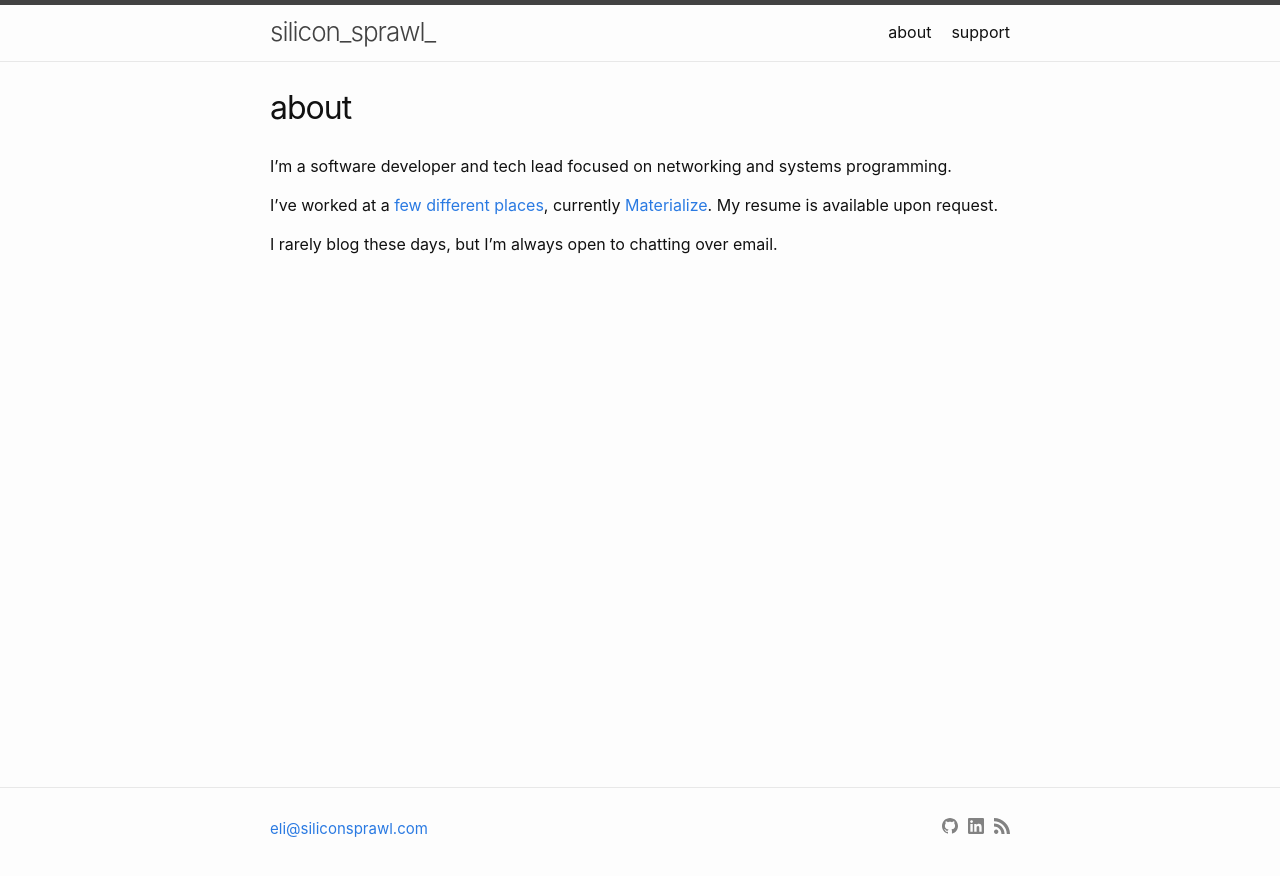
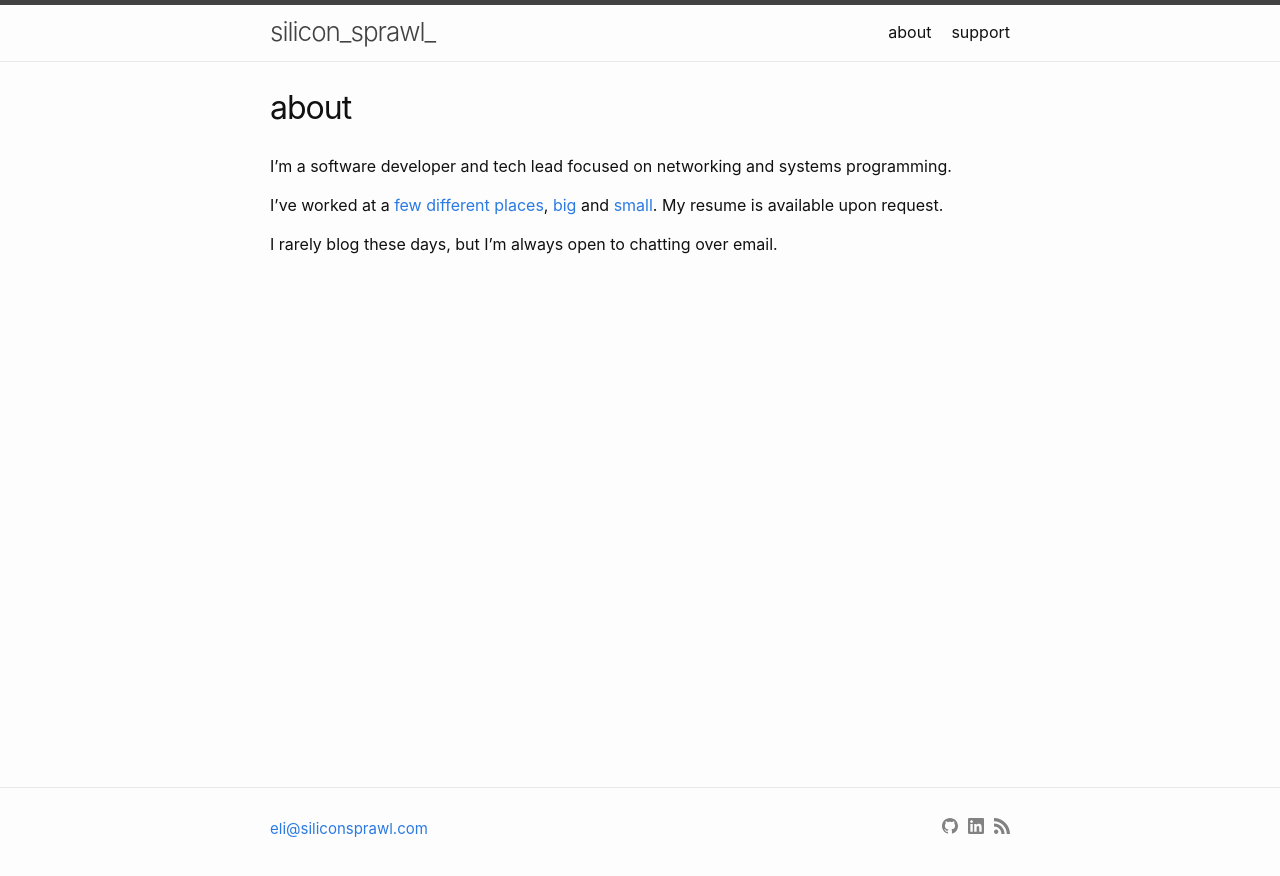
Before and after one commit to elindsey/elindsey.github.io, a Jekyll site: the page built from about.md, in a window 1280 px wide. Shown: the top 876 px of the page. Built offline with Jekyll 4.4.1, drawn with Linux system fonts in a browser that asks for light colours.

Commit message:
update about

```diff
--- a/about.md
+++ b/about.md
@@ -6,8 +6,9 @@ title: about
 I'm a software developer and tech lead focused on networking and systems
 programming.
 
-I've worked at a [few](https://aws.amazon.com)
-[different](https://www.facebook.com) [places](https://ns1.com), currently
-[Materialize](https://materialize.com). My resume is available upon request.
+I've worked at a [few](https://www.netflix.com/)
+[different](https://aws.amazon.com) [places](https://ns1.com),
+[big](https://www.facebook.com) and [small](https://materialize.com). My resume
+is available upon request.
 
 I rarely blog these days, but I'm always open to chatting over email.
```
